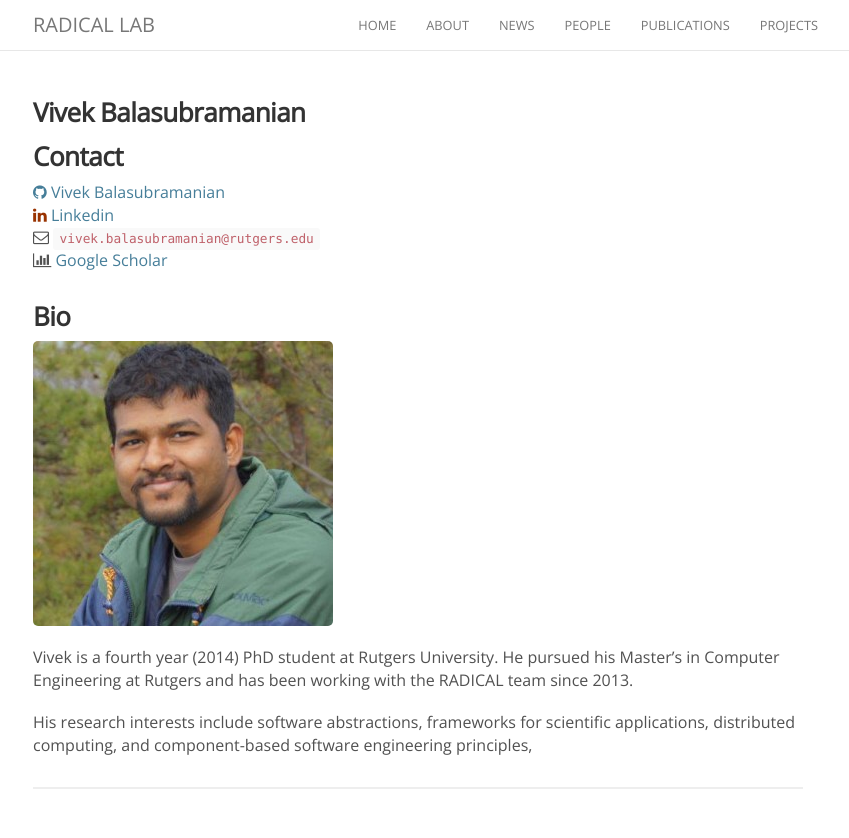
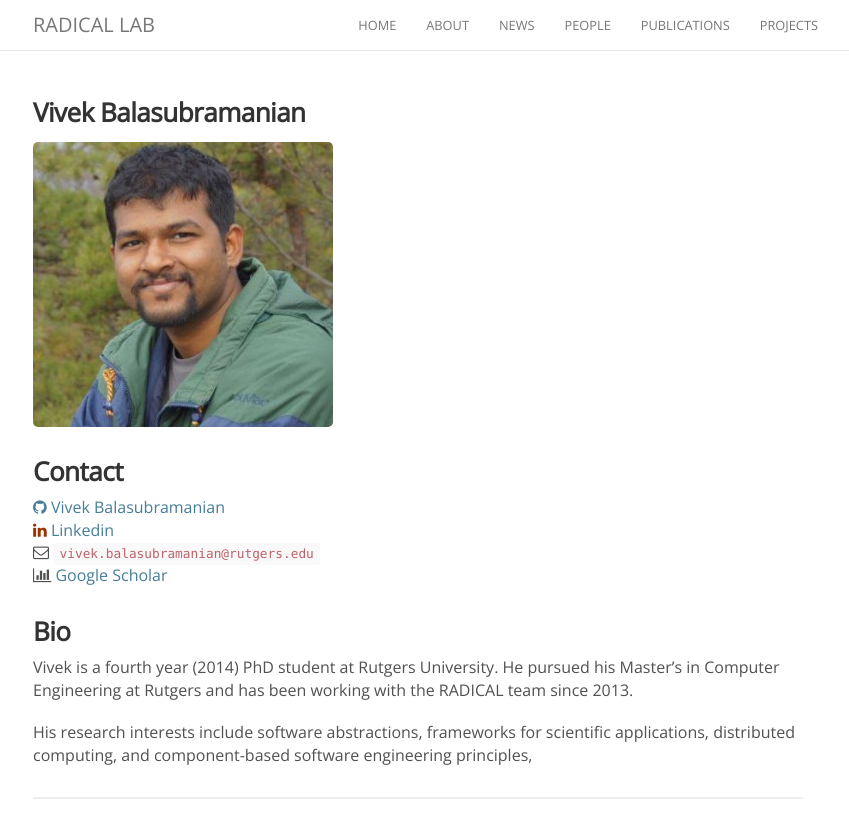
Before and after one commit to seymaguleryuz/radical-group.github.io, a Jekyll site: the page built from _people/vivek_bala.md, in a window 1280 px wide. Shown: the top 838 px of the page, without its empty margins (222-1071 px from the left). Built offline with Jekyll 4.4.1, drawn with Linux system fonts in a browser that asks for light colours; nearby versions of some CDN libraries.

Commit message:
hotfixing vivek's personal page

```diff
--- a/_people/vivek_bala.md
+++ b/_people/vivek_bala.md
@@ -7,6 +7,8 @@ position: phd
 permalink: /people/vivekb
 ---
 
+<img width="300" src="{{site.baseurl}}/images/people/{{page.avatar}}" data-action="zoom">
+
 ### Contact
 
 <a href="https://github.com/vivek-bala"><i class="fa fa-github"></i> Vivek Balasubramanian</a><br>
@@ -15,8 +17,6 @@ permalink: /people/vivekb
 <i class="fa fa-bar-chart"></i> [Google Scholar](https://scholar.google.com/citations?user=FWkMEzQAAAAJ&hl=en) <br>
 
 ### Bio
-
-<img width="300" src="{{site.baseurl}}/images/people/{{page.avatar}}" data-action="zoom">
 
 Vivek is a fourth year (2014) PhD student at Rutgers University. He pursued his
 Master’s in Computer Engineering at Rutgers and has been working with the
```
